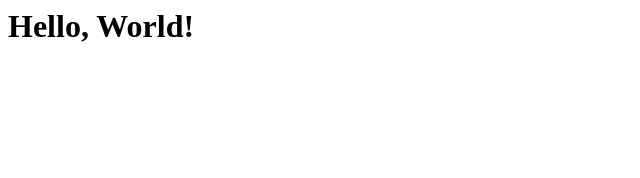
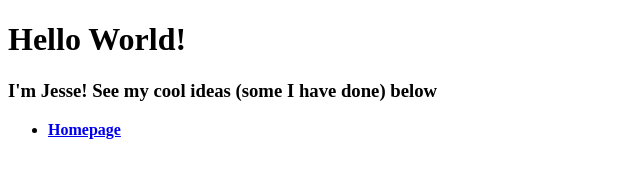
Before and after one commit to jakes44/CSClub-Webnite, a plain HTML site: page index.html in a window 1280 px wide. Shown: the whole page, without its empty margins (0-640 px from the left). Drawn offline with Linux system fonts and the light colour scheme.

Commit message:
New Stuff

```diff
--- a/index.html
+++ b/index.html
@@ -1 +1,19 @@
-<h1>Hello, World!</h1>
+<!DOCTYPE html>
+
+<html>
+    <body>
+        <div id="aboutme">
+            <h1>Hello World!</h1>
+            <h3>I'm Jesse! See my cool ideas (some I have done) below</h3>
+            <div class="container" >
+                <div class="card">
+                    <ul>
+                        <li><b><a href="index.html">Homepage</a></b></li>
+                        <!-- <li><b><a href="basic-ball-bounce.html">Bouncing Ball</a></b></li>
+                        <li><b>Other Cool Things</b></li> -->
+                    </ul>
+                </div>
+            </div>
+        </div>
+    </body>
+</html>
```
